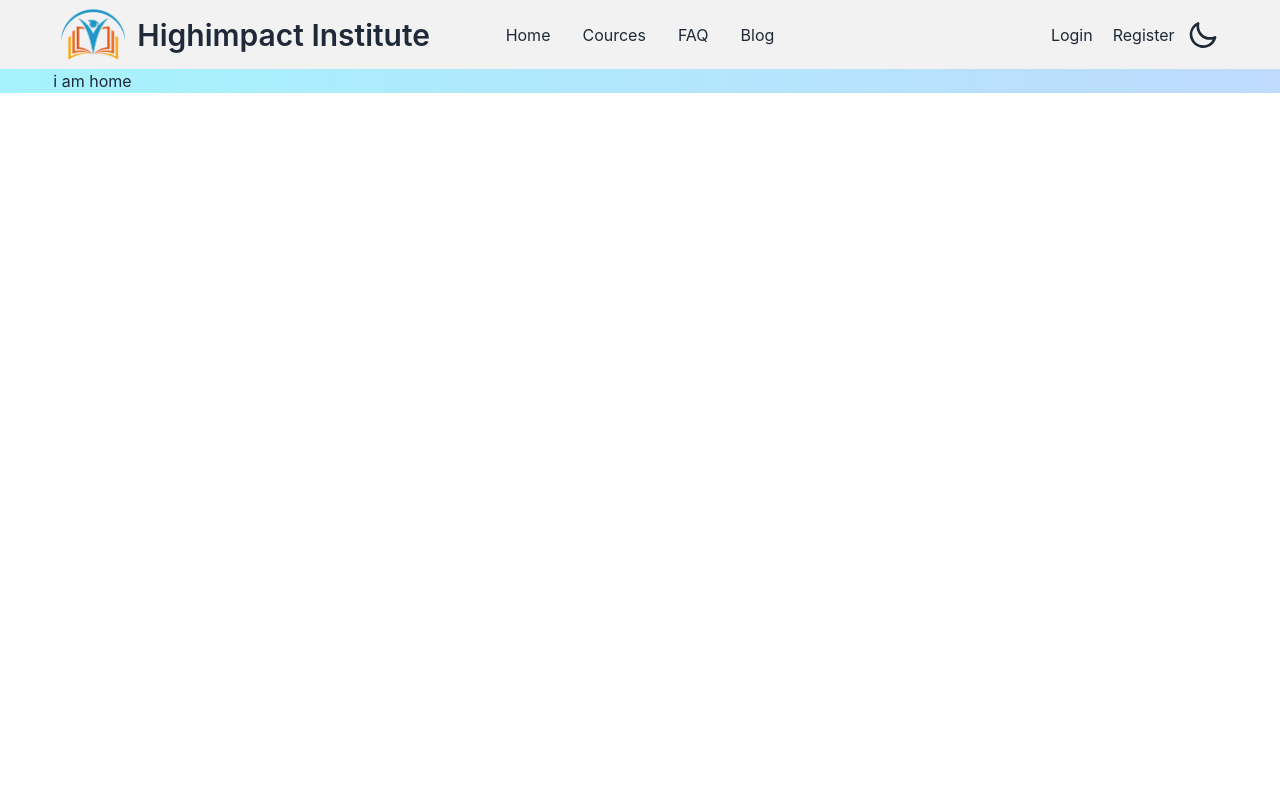
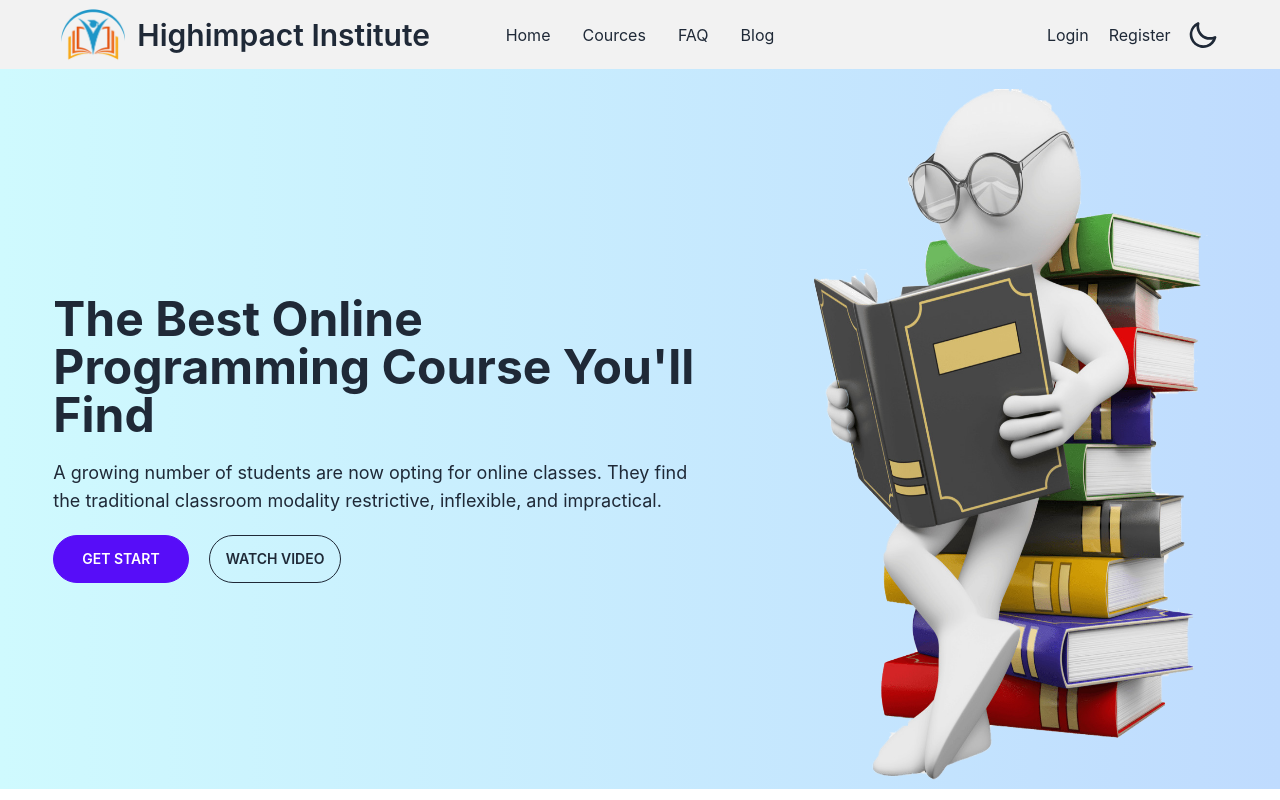
Before and after one commit to mishkat433/highimpact-institute-clint, a React (Create React App) app: page / in a window 1280 px wide. Built offline with nearby package versions, Linux system fonts and the light colour scheme; no server answers.

Commit message:
notfound page added

```diff
--- a/src/Authentication/Authentication.jsx
+++ b/src/Authentication/Authentication.jsx
@@ -1,5 +1,5 @@
 import { createUserWithEmailAndPassword, getAuth, GithubAuthProvider, GoogleAuthProvider, sendEmailVerification, sendPasswordResetEmail, signInWithEmailAndPassword, signInWithPopup, updateProfile } from 'firebase/auth';
-import { useContext, useState } from 'react';
+import { useContext } from 'react';
 // import { useLocation, useNavigate } from 'react-router-dom';
 import { AuthContex } from '../Contex/Contex';
 import app from '../Firebase/Firebase.config';
@@ -7,8 +7,7 @@ import app from '../Firebase/Firebase.config';
 const auth = getAuth(app);
 
 const Authentication = () => {
-    const { loading, setLoading } = useContext(AuthContex)
-    const [faild, setFaild] = useState('');
+    const { setLoading } = useContext(AuthContex)
 
     // const location = useLocation();
     // const from = location.state?.from?.pathname || "/";
@@ -59,8 +58,6 @@ const Authentication = () => {
 
     return {
         googleSigninHandle,
-        loading,
-        faild,
         githubSignInHandle,
         createUser,
         resetHandle,
--- a/src/Pages/Home/HomeHeader/HomeHeader.jsx
+++ b/src/Pages/Home/HomeHeader/HomeHeader.jsx
@@ -1,12 +1,22 @@
 import React from 'react';
+import headerImg from "../../../Image/headerimg.png";
 
 const HomeHeader = () => {
     return (
-        <div>
-            <div>
-                <h1 className='text-5xl'>The Best Online Course You'll Find</h1>
+        <div className='w-11/12 mx-auto pt-5'>
+            <div className='flex justify-between items-center gap-20'>
+                <div className='w-3/5'>
+                    <h1 className='text-5xl mb-5 font-bold'>The Best Online Programming Course You'll Find</h1>
+                    <p className='text-lg'>A growing number of students are now opting for online classes. They find the traditional classroom modality restrictive, inflexible, and impractical.</p>
+                    <div className='flex gap-5 mt-5'>
+                        <button className='btn btn-primary rounded-full px-7'>Get Start</button>
+                        <button className='btn btn-outline rounded-full'>Watch video</button>
+                    </div>
+                </div>
+                <div className='w-2/5'>
+                    <img className='w-full h-[700px]' src={headerImg} alt="" />
+                </div>
             </div>
-            <div></div>
         </div>
     );
 };
--- a/src/Pages/Home/MainHome/MainHome.jsx
+++ b/src/Pages/Home/MainHome/MainHome.jsx
@@ -1,11 +1,10 @@
 import React from 'react';
+import HomeHeader from '../HomeHeader/HomeHeader';
 
 const MainHome = () => {
     return (
-        <div className=' bg-gradient-to-r from-cyan-200 to-blue-200'>
-            <div className='w-11/12 mx-auto'>
-                i am home
-            </div>
+        <div className=' bg-gradient-to-r from-cyan-100 to-blue-200'>
+            <HomeHeader />
         </div>
     );
 };
--- /dev/null
+++ b/src/Pages/NotFound/NotFound.jsx
@@ -0,0 +1,23 @@
+import React from 'react';
+import { Link, useRouteError } from 'react-router-dom';
+
+const NotFound = () => {
+    const error = useRouteError()
+    return (
+        <div>
+            <div className='flex flex-col justify-center items-center'>
+
+                <h1 className='text-3xl mt-5'>Opps! an error occurred</h1>
+                {
+                    error && <div className='text-red-500'>
+                        <p className='mt-5 text-3xl'>{error.status} error</p>
+                        <p className='mt-5 text-3xl'>{error.statusText || error.message}</p>
+                    </div>
+                }
+                <Link to="/" className='btn btn-warning mt-5'>go to home</Link>
+            </div>
+        </div>
+    );
+};
+
+export default NotFound;
--- a/src/Shared/Navbar/Navbar.jsx
+++ b/src/Shared/Navbar/Navbar.jsx
@@ -39,13 +39,15 @@ const Navbar = () => {
                 <div className="navbar-end">
                     {
                         loginUser?.uid ?
-                            <div className="dropdown dropdown-hover dropdown-left ">
+                            <div className="dropdown dropdown-hover dropdown-left">
                                 <div >
                                     <label tabIndex={0} className=" flex items-center gap-3">
-                                        <img className='w-10 rounded-full' src={loginUser?.photoURL ? loginUser?.photoURL : notFound} alt="User Photorul" />
+                                        <img className='w-10 rounded-full' src={loginUser?.photoURL ? loginUser?.photoURL : notFound} alt="User" />
                                         {/* <FaAngleDown /> */}
                                     </label>
                                     <ul tabIndex={0} className="dropdown-content menu p-2 shadow bg-base-100 rounded-box w-52">
+                                        <li className='text-lg font-semibold'> {loginUser?.displayName}</li>
+                                        <li> {loginUser?.email}</li>
                                         <li><button onClick={logOut}>Log Out</button> </li>
 
                                     </ul>
@@ -56,7 +58,7 @@ const Navbar = () => {
                                 <NavLink className={({ isActive }) => isActive ? "text-cyan-700 font-semibold" : undefined} to="/register">Register</NavLink>
                             </div>
                     }
-                    <label className="swap swap-rotate ml-3">
+                    <label className="swap swap-rotate ml-4">
 
                         <input type="checkbox" />
 
```
Also changed, not shown: src/Image/headerimg.png (added).
